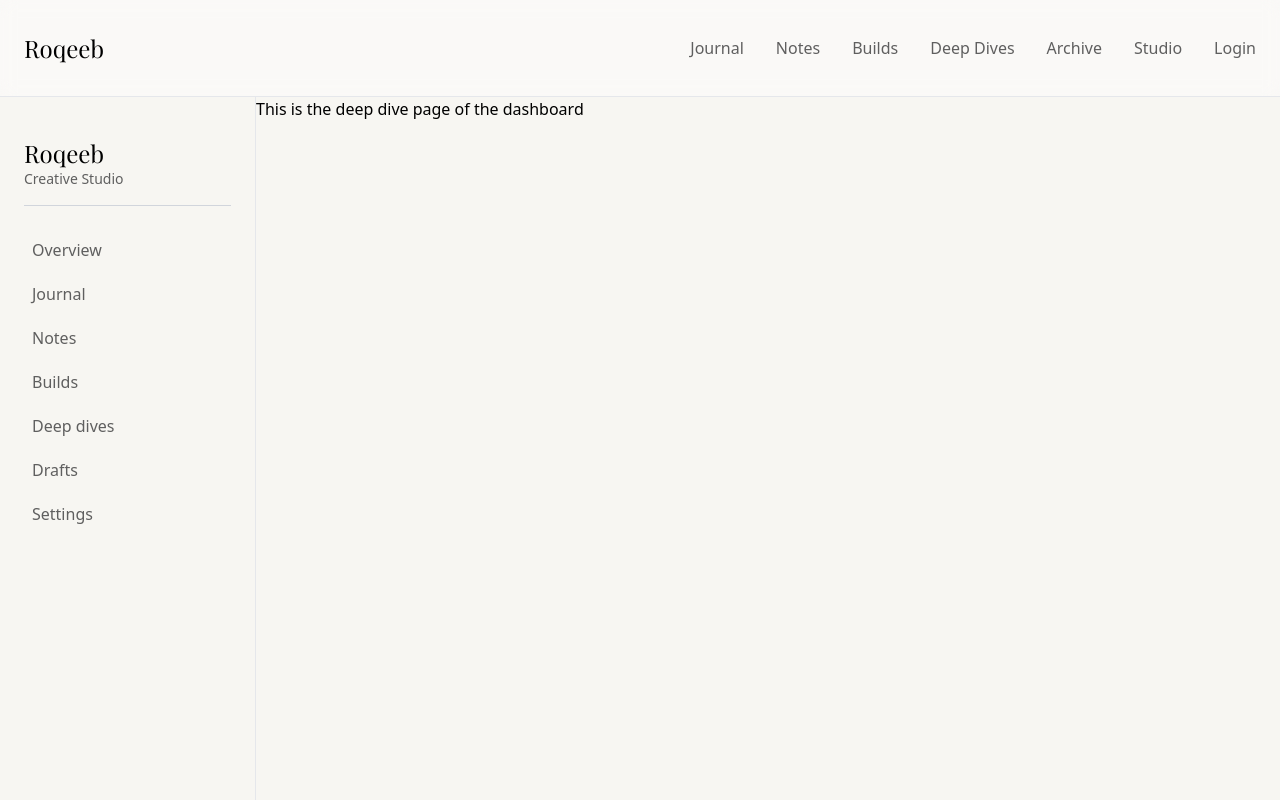
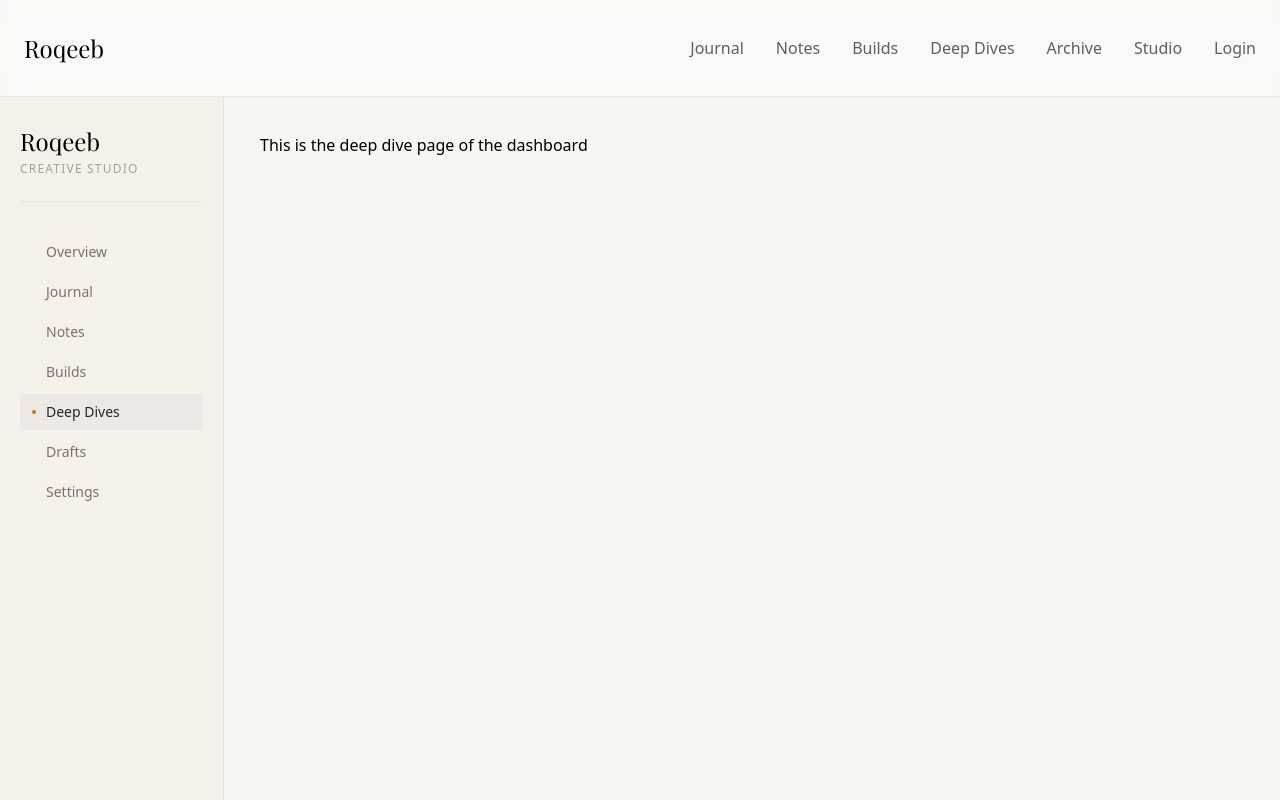
Before and after one commit to Roqeeb-dev/digital-journal, a Next.js app: page /dashboard/deep-dives in a window 1280 px wide. Shown: the top 800 px of the page. Built offline with nearby package versions, Linux system fonts and the light colour scheme.

Commit message:
i added styles and prelim content to the dashboard subpages

```diff
--- a/app/dashboard/builds/page.tsx
+++ b/app/dashboard/builds/page.tsx
@@ -1,7 +1,7 @@
 export default function Page() {
   return (
-    <div>
+    <main className="p-9 max-w-4xl">
       <h1>This is the build page of the dashboard</h1>
-    </div>
+    </main>
   );
 }
--- a/app/dashboard/deep-dives/page.tsx
+++ b/app/dashboard/deep-dives/page.tsx
@@ -1,7 +1,7 @@
 export default function Page() {
   return (
-    <div>
+    <main className="p-9 max-w-4xl">
       <h1>This is the deep dive page of the dashboard</h1>
-    </div>
+    </main>
   );
 }
--- a/app/dashboard/drafts/page.tsx
+++ b/app/dashboard/drafts/page.tsx
@@ -1,7 +1,7 @@
 export default function Page() {
   return (
-    <div>
+    <main className="p-9 max-w-4xl">
       <h1>This is the draft page of the dashboard</h1>
-    </div>
+    </main>
   );
 }
--- a/app/dashboard/journal/page.tsx
+++ b/app/dashboard/journal/page.tsx
@@ -1,7 +1,7 @@
 export default function Page() {
   return (
-    <div>
+    <main className="p-9 max-w-4xl">
       <h1>This is the journal page of the dashboard</h1>
-    </div>
+    </main>
   );
 }
--- a/app/dashboard/notes/page.tsx
+++ b/app/dashboard/notes/page.tsx
@@ -1,7 +1,7 @@
 export default function Page() {
   return (
-    <div>
+    <main className="p-9 max-w-4xl">
       <h1>This is the notes page of the dashboard</h1>
-    </div>
+    </main>
   );
 }
--- a/app/dashboard/settings/page.tsx
+++ b/app/dashboard/settings/page.tsx
@@ -1,7 +1,7 @@
 export default function Page() {
   return (
-    <div>
+    <main className="p-9 max-w-4xl">
       <h1>This is the settings page of the dashboard</h1>
-    </div>
+    </main>
   );
 }
--- a/components/Sidebar.tsx
+++ b/components/Sidebar.tsx
@@ -9,7 +9,7 @@ const sideLinks = [
   { text: "Journal", to: "/journal" },
   { text: "Notes", to: "/notes" },
   { text: "Builds", to: "/builds" },
-  { text: "Deep dives", to: "/deep-dives" },
+  { text: "Deep Dives", to: "/deep-dives" },
   { text: "Drafts", to: "/drafts" },
   { text: "Settings", to: "/settings" },
 ];
@@ -18,29 +18,50 @@ export default function Sidebar() {
   const pathname = usePathname();
 
   return (
-    <main className="w-64 border-r border-gray-200 p-6">
-      <section className="mb-6 border-b border-gray-300 py-4">
+    <aside className="w-56 min-h-screen border-r border-stone-200 bg-[#f5f0e8] flex flex-col px-5 py-7">
+      {/* Logo */}
+      <div className="mb-8 pb-6 border-b border-stone-200">
         <Logo />
-        <p className="text-sm/5 text-secondary-text">Creative Studio</p>
-      </section>
+        <p className="text-xs tracking-widest uppercase text-stone-400 mt-1">
+          Creative Studio
+        </p>
+      </div>
 
-      <section className="flex flex-col justify-center gap-1">
+      {/* Nav */}
+      <nav className="flex flex-col gap-1 flex-1">
         {sideLinks.map(({ text, to }, idx) => {
-          const isActive = pathname === to;
+          const href = to === "/" ? "/dashboard" : `/dashboard${to}`;
+          const isActive = pathname === href;
 
           return (
             <Link
               key={idx}
-              href={`/dashboard${to}`}
-              className={`inline-block p-2 hover:bg-gray-200 hover:text-primary-text rounded-md text-secondary-text ${
-                isActive ? "bg-soft-highlight text-red-700" : ""
+              href={href}
+              className={`group flex items-center gap-2.5 px-3 py-2 rounded text-sm transition-all duration-150 ${
+                isActive
+                  ? "bg-stone-200/70 text-stone-800 font-medium"
+                  : "text-stone-500 hover:text-stone-800 hover:bg-stone-300/60"
               }`}
             >
+              <span
+                className={`w-1 h-1 rounded-full shrink-0 transition-all duration-150 ${
+                  isActive
+                    ? "bg-amber-600"
+                    : "bg-transparent group-hover:bg-stone-400"
+                }`}
+              />
               {text}
             </Link>
           );
         })}
-      </section>
-    </main>
+      </nav>
+
+      {/* Footer */}
+      <div className="pt-6 border-t border-stone-200">
+        <p className="text-xs text-stone-300 tracking-widest uppercase">
+          Author only
+        </p>
+      </div>
+    </aside>
   );
 }
```
